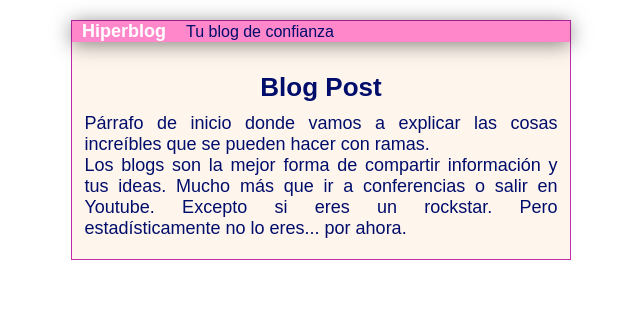
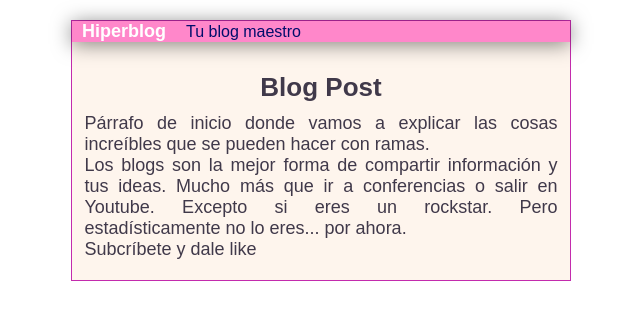
Before and after one commit to dcrisanto/hyperblog, a plain HTML site: page index.html in a window 1280 px wide. Shown: the whole page, without its empty margins (319-959 px from the left). Drawn offline with Linux system fonts and the light colour scheme.

Commit message:
Agregue suscripcion, cambie la cabecera maestra y color del contenedor

```diff
--- a/css/style.css
+++ b/css/style.css
@@ -48,7 +48,7 @@ body{
     flex-direction: column;
     width: 95%;
     margin: 20px auto;
-    color: #000D6B;
+    color: #40394A;
 }
 
 .main-container--title h1 {
--- a/index.html
+++ b/index.html
@@ -11,12 +11,13 @@
         <section class="main-section--title">
             <div class="main-headboard">
                 <p>Hiperblog</p>
-                <span class="tagline">Tu blog de confianza</span>
+                <span class="tagline">Tu blog maestro</span>
             </div>
             <div class="main-container--title">
                 <h1>Blog Post</h1>
                 <p>Párrafo de inicio donde vamos a explicar las cosas increíbles que se pueden hacer con ramas.</p>
                 <p>Los blogs son la mejor forma de compartir información y tus ideas. Mucho más que ir a conferencias o salir en Youtube. Excepto si eres un rockstar. Pero estadísticamente no lo eres... por ahora.</p>
+                <p>Subcríbete y dale like</p>
             </div>
         </section>
     </main>
```
